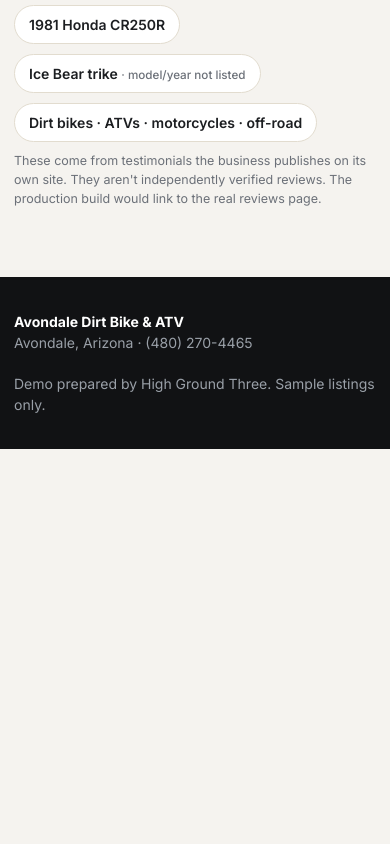
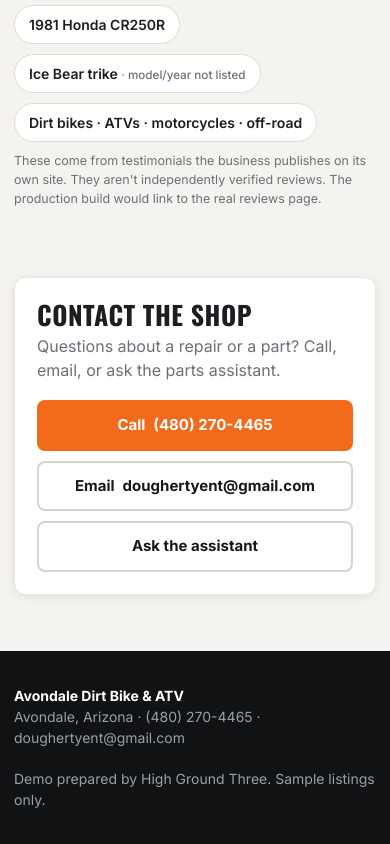
Before and after one commit to highgroundthree-art/Avondal-demo-one, a plain HTML site: page index.html in a window 390 px wide. Shown: the part 2746-3590 px from the top of the page. Before the commit the page ends 3195 px from the top, so only its background shows below. Drawn offline with nearby package versions, Linux system fonts and the light colour scheme.

Commit message:
Add Contact section/nav with owner phone + email (CONFIG)
Co-Authored-By: Claude Opus 5.5 <noreply@anthropic.com>
Claude-Session: https://claude.ai/code/session_01NME2RduQh1tMJzGX8vQz7J

```diff
--- a/index.html
+++ b/index.html
@@ -91,6 +91,8 @@ section.block{padding:56px 0}
 .band ul{margin:0;padding:0;list-style:none;display:grid;gap:10px}
 .band li{display:flex;gap:10px;align-items:flex-start;color:#e3e6ea}
 .band li svg{flex-shrink:0;width:20px;height:20px;color:var(--orange);margin-top:2px}
+.contact-panel{display:grid;grid-template-columns:1fr auto;gap:18px;align-items:center}
+@media (max-width:760px){.contact-panel{grid-template-columns:1fr}.contact-panel .btn{flex:1 1 100%}}
 .rides{display:flex;flex-wrap:wrap;gap:10px}
 .ride{background:var(--card);border:1px solid #e2dccf;border-radius:999px;padding:8px 14px;font-size:14px;font-weight:600}
 .ride small{font-weight:500;color:var(--muted)}
@@ -382,6 +384,7 @@ code.tagc{background:#16181b;color:#ffb27e;padding:2px 6px;border-radius:4px;fon
       <a href="#home" data-soon="Tips &amp; Tricks">Tips &amp; Tricks</a>
       <a href="#home" data-soon="See Our Reviews">Reviews</a>
       <a href="#home" data-help>Returns &amp; Help</a>
+      <a href="#contact" data-nav="contact">Contact</a>
       <a href="#shop" class="shop-tab" data-nav="shop">Shop Parts</a>
     </nav>
     <button class="menu-btn" id="menuBtn" aria-label="Open menu" aria-expanded="false"><svg width="26" height="26" viewBox="0 0 24 24" fill="none" stroke="currentColor" stroke-width="2"><path d="M3 6h18M3 12h18M3 18h18"/></svg></button>
@@ -445,6 +448,20 @@ code.tagc{background:#16181b;color:#ffb27e;padding:2px 6px;border-radius:4px;fon
       <p class="note">These come from testimonials the business publishes on its own site. They aren't independently verified reviews. The production build would link to the real reviews page.</p>
     </div>
   </section>
+
+  <section class="block" id="contact" style="padding-top:0">
+    <div class="wrap">
+      <div class="panel contact-panel">
+        <div><h2 style="font-size:26px;margin-bottom:4px">Contact the shop</h2>
+          <p style="margin:0;color:var(--muted)">Questions about a repair or a part? Call, email, or ask the parts assistant.</p></div>
+        <div style="display:flex;gap:10px;flex-wrap:wrap">
+          <a class="btn btn-primary" id="callBtn" href="#contact">Call <span class="cphone"></span></a>
+          <a class="btn btn-light" id="mailBtn" href="#contact">Email <span class="cemail"></span></a>
+          <button class="btn btn-light" data-help>Ask the assistant</button>
+        </div>
+      </div>
+    </div>
+  </section>
 </div>
 
 <!-- SHOP -->
@@ -490,7 +507,7 @@ code.tagc{background:#16181b;color:#ffb27e;padding:2px 6px;border-radius:4px;fon
 
 <footer class="site">
   <div class="wrap">
-    <div><b style="color:#fff">Avondale Dirt Bike &amp; ATV</b><br>Avondale, Arizona · (480) 270-4465</div>
+    <div><b style="color:#fff">Avondale Dirt Bike &amp; ATV</b><br>Avondale, Arizona · <span class="cphone"></span> · <span class="cemail"></span></div>
     <div>Demo prepared by High Ground Three. Sample listings only.</div>
   </div>
 </footer>
@@ -546,7 +563,8 @@ var CONFIG={
   EMAIL_ENDPOINT:"",
   EMAIL_TOKEN:"adb-demo-2026",
   SHOP_NAME:"Avondale Dirt Bike & ATV",
-  SHOP_PHONE:"(480) 270-4465"
+  SHOP_PHONE:"(480) 270-4465",
+  SHOP_EMAIL:"doughertyent@gmail.com"
 };
 /* ---------- icons ---------- */
 var IC={
@@ -647,7 +665,7 @@ var VIEWS=["home","shop","checkout","confirmation"];
 function route(){
   var h=(location.hash||"#home").slice(1);
   var target=h, scrollTo=null;
-  if(h==="services"){target="home";scrollTo="services";}
+  if(h==="services"||h==="contact"){target="home";scrollTo=h;}
   if(VIEWS.indexOf(target)<0)target="home";
   if(target==="checkout"&&cartCount()===0&&!S.lastOrder){target="shop";}
   if(target==="confirmation"&&!S.lastOrder){target="home";}
@@ -663,6 +681,10 @@ function route(){
 window.addEventListener("hashchange",route);
 
 /* ---------- home ---------- */
+document.querySelectorAll(".cphone").forEach(function(e){e.textContent=CONFIG.SHOP_PHONE;});
+document.querySelectorAll(".cemail").forEach(function(e){e.textContent=CONFIG.SHOP_EMAIL;});
+$("#callBtn").href="tel:"+CONFIG.SHOP_PHONE.replace(/[^\d+]/g,"");
+$("#mailBtn").href="mailto:"+CONFIG.SHOP_EMAIL;
 $("#svcGrid").innerHTML=SVC.map(function(s){return '<div class="svc"><div class="ico">'+IC[s[2]]+'</div><h3>'+esc(s[0])+'</h3><p>'+esc(s[1])+'</p></div>';}).join("");
 $("#schedBtn").addEventListener("click",function(){toast("In production this goes to the shop's existing service booking.");});
 document.querySelectorAll("[data-soon]").forEach(function(a){a.addEventListener("click",function(e){e.preventDefault();toast(a.dataset.soon+" is an existing page on the shop's site.");});});
@@ -976,7 +998,7 @@ var FAQ=[
  {k:["exchange","swap","different size"],a:"The quickest way to exchange is to start a return for the old part and place a new order for the right one. The shop can help you pick the correct part."},
  {k:["warranty","defect","defective","stopped working","failed"],a:"Defective parts go through a warranty review with the manufacturer. Start a return, choose \"Defective\", and we'll take it from there."},
  {k:["track","where","status","shipped","arrive","delivery"],a:"Your parts ship straight from our supplier. Tracking is emailed to you as soon as they ship. Send me your order number and I'll look it up."},
- {k:["phone","call","talk","person","human","someone","contact"],a:"You can reach the shop at "+CONFIG.SHOP_PHONE+". You don't need to call to complete a return, though. I can do it right here."},
+ {k:["phone","call","talk","person","human","someone","contact"],a:"You can reach the shop at "+CONFIG.SHOP_PHONE+" or "+CONFIG.SHOP_EMAIL+". You don't need to call to complete a return, though. I can do it right here."},
  {k:["install","labor","put it on","mechanic"],a:"The shop installs aftermarket parts and accessories. Use \"Schedule a Service\" on the home page to book it."}
 ];
 var CH={state:"idle",ord:null,sel:{},reason:"",cond:"",photo:false};
```
